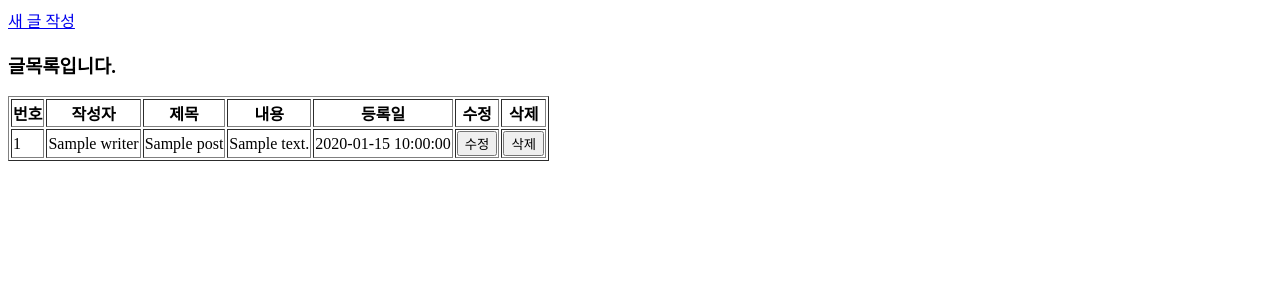
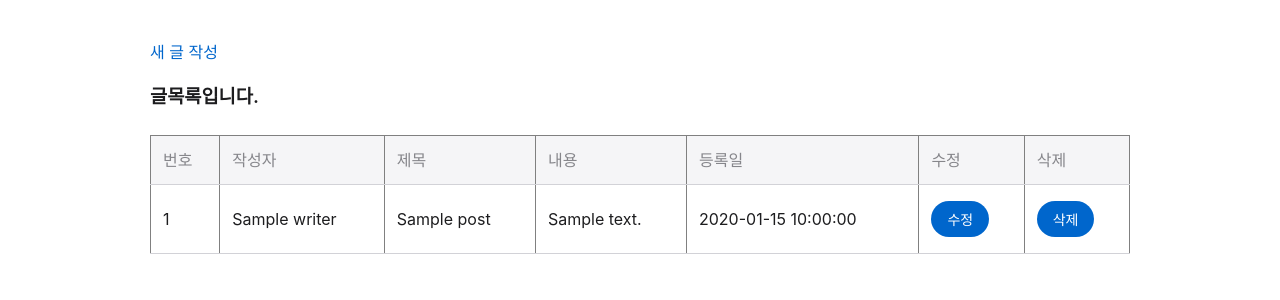
Before and after one commit to tkddn3901/fastapi_test03, a FastAPI app: template templates/post/list.html in a window 1280 px wide. Shown: the top 300 px of the page. Run offline with FastAPI, Linux system fonts and the light colour scheme; the template is opened without the code that fills it: most values are stand-ins (such as "Sample title", 1, 10 or a date in 2020); parts of the project's set-up code (start-up, migrations or seed data) failed here and were passed over.

Commit message:
css 추가

```diff
--- a/main.py
+++ b/main.py
@@ -8,15 +8,18 @@ from fastapi.responses import HTMLResponse, RedirectResponse
 from fastapi.templating import Jinja2Templates
 from sqlalchemy import text
 from sqlalchemy.orm import Session
-
-
+from fastapi.staticfiles import StaticFiles
 from database import get_db
 
 
 # fastapi 객체 생성
 app = FastAPI()
+
+app.mount("/static", StaticFiles(directory="static"), name="static")
+
 # jinja2 템플릿 객체 생성 (templates 파일들이 어디에 있는지 알려야 한다.)
 templates = Jinja2Templates(directory="templates")
+
 
 
 @app.get("/", response_class=HTMLResponse)
--- /dev/null
+++ b/static/style.css
@@ -0,0 +1,102 @@
+/* 기본 폰트 및 배경 설정 */
+:root {
+    --apple-gray: #f5f5f7;
+    --apple-blue: #0066cc;
+    --apple-text: #1d1d1f;
+    --apple-border: #d2d2d7;
+}
+
+body {
+    font-family: -apple-system, BlinkMacSystemFont, "SF Pro Display", "Helvetica Neue", Arial, sans-serif;
+    background-color: #ffffff;
+    color: var(--apple-text);
+    line-height: 1.5;
+    margin: 0;
+    -webkit-font-smoothing: antialiased;
+}
+
+.container {
+    max-width: 980px;
+    margin: 0 auto;
+    padding: 40px 20px;
+}
+
+/* 제목 스타일 */
+h1, h3 {
+    font-weight: 600;
+    letter-spacing: -0.003em;
+    margin-bottom: 24px;
+}
+
+/* 링크 및 버튼 스타일 */
+a {
+    color: var(--apple-blue);
+    text-decoration: none;
+    font-weight: 400;
+}
+
+a:hover {
+    text-decoration: underline;
+}
+
+button {
+    background-color: var(--apple-blue);
+    color: white;
+    border: none;
+    padding: 8px 16px;
+    border-radius: 18px; /* 둥근 버튼 */
+    font-size: 14px;
+    cursor: pointer;
+    transition: all 0.3s ease;
+}
+
+button:hover {
+    background-color: #0071e3;
+    opacity: 0.9;
+}
+
+/* 테이블 스타일 (List.html) */
+table {
+    width: 100%;
+    border-collapse: collapse;
+    margin-top: 20px;
+}
+
+th {
+    background-color: var(--apple-gray);
+    color: #86868b;
+    font-weight: 500;
+    text-align: left;
+    padding: 12px;
+    border-bottom: 1px solid var(--apple-border);
+}
+
+td {
+    padding: 16px 12px;
+    border-bottom: 1px solid var(--apple-border);
+}
+
+/* 입력 폼 스타일 (New/Update Form) */
+input[type="text"], textarea {
+    width: 100%;
+    padding: 12px;
+    margin-top: 8px;
+    margin-bottom: 20px;
+    border: 1px solid var(--apple-border);
+    border-radius: 8px;
+    background-color: var(--apple-gray);
+    font-size: 16px;
+    box-sizing: border-box;
+}
+
+input[type="text"]:focus, textarea:focus {
+    outline: none;
+    border-color: var(--apple-blue);
+    background-color: #fff;
+    box-shadow: 0 0 0 4px rgba(0, 102, 204, 0.1);
+}
+
+label {
+    font-weight: 600;
+    font-size: 14px;
+}
--- a/templates/index.html
+++ b/templates/index.html
@@ -4,6 +4,7 @@
     <meta charset="UTF-8">
     <meta name="viewport" content="width=device-width, initial-scale=1.0">
     <title>index.html</title>
+    <link rel="stylesheet" href="{{ url_for('static', path='/style.css') }}">
 </head>
 <body>
     <div class="container">
--- a/templates/post/list.html
+++ b/templates/post/list.html
@@ -4,6 +4,7 @@
     <meta charset="UTF-8">
     <meta name="viewport" content="width=device-width, initial-scale=1.0">
     <title>templates/post/list.html</title>
+    <link rel="stylesheet" href="{{ url_for('static', path='/style.css') }}">
 </head>
 <body>
     <div class="container">
--- a/templates/post/new-form.html
+++ b/templates/post/new-form.html
@@ -4,6 +4,7 @@
     <meta charset="UTF-8">
     <meta name="viewport" content="width=device-width, initial-scale=1.0">
     <title>templates/post/new-form.html</title>
+    <link rel="stylesheet" href="{{ url_for('static', path='/style.css') }}">
 </head>
 <body>
     <div class="container">
--- a/templates/post/new-update.html
+++ b/templates/post/new-update.html
@@ -4,6 +4,7 @@
     <meta charset="UTF-8">
     <meta name="viewport" content="width=device-width, initial-scale=1.0">
     <title>글 수정 폼</title>
+    <link rel="stylesheet" href="{{ url_for('static', path='/style.css') }}">
 </head>
 <body>
     <div class="container">
```
